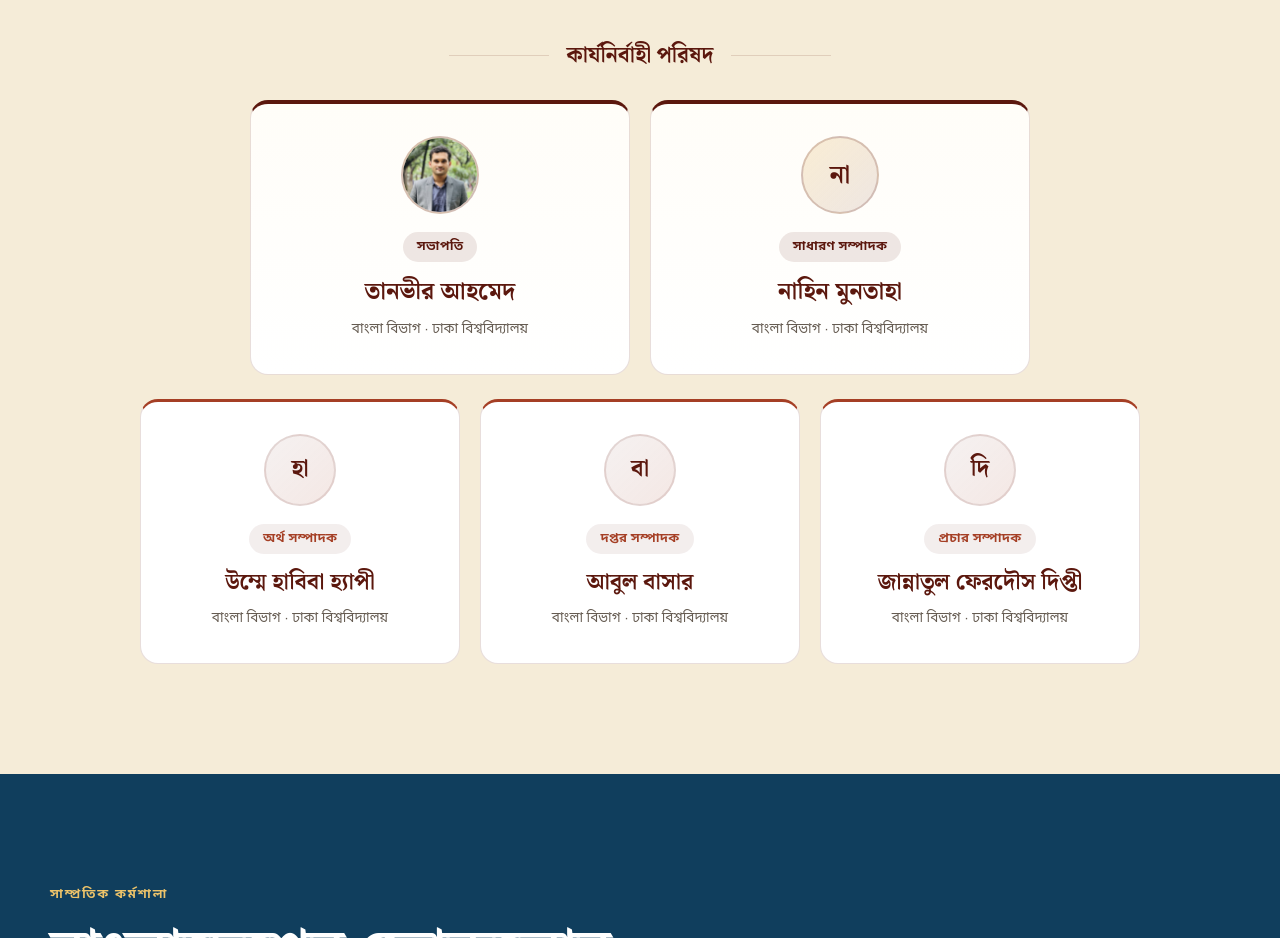
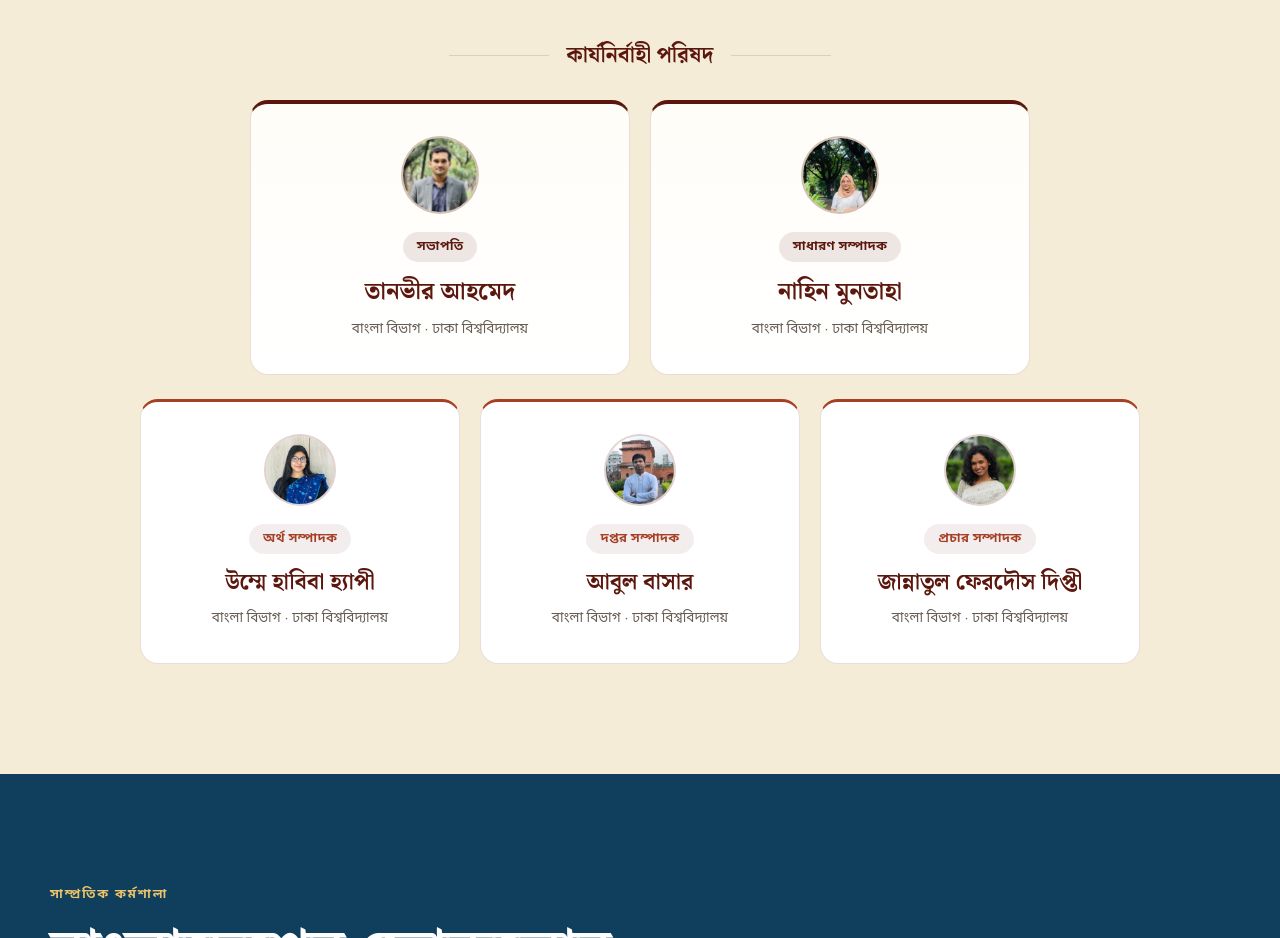
Before and after one commit to izobayer/bangla-gobeshona-sangsad, a plain HTML site: page index.html in a window 1280 px wide. Shown: the part 2060-2998 px from the top of the page. Drawn offline with Linux system fonts and the light colour scheme.

Commit message:
Add executive committee portraits

```diff
--- a/index.html
+++ b/index.html
@@ -145,7 +145,9 @@
               </article>
 
               <article class="committee-card committee-card-lead reveal">
-                <div class="committee-avatar" aria-hidden="true"><span>না</span></div>
+                <div class="committee-avatar has-photo">
+                  <img src="assets/nahin-muntaha.jpg" alt="নাহিন মুনতাহা, সাধারণ সম্পাদক" loading="lazy">
+                </div>
                 <div class="committee-info">
                   <span class="committee-role">সাধারণ সম্পাদক</span>
                   <h4 class="committee-name">নাহিন মুনতাহা</h4>
@@ -156,7 +158,9 @@
 
             <div class="committee-row committee-officers">
               <article class="committee-card reveal">
-                <div class="committee-avatar" aria-hidden="true"><span>হা</span></div>
+                <div class="committee-avatar has-photo">
+                  <img src="assets/umme-habiba-happy.jpg" alt="উম্মে হাবিবা হ্যাপী, অর্থ সম্পাদক" loading="lazy">
+                </div>
                 <div class="committee-info">
                   <span class="committee-role">অর্থ সম্পাদক</span>
                   <h4 class="committee-name">উম্মে হাবিবা হ্যাপী</h4>
@@ -165,7 +169,9 @@
               </article>
 
               <article class="committee-card reveal">
-                <div class="committee-avatar" aria-hidden="true"><span>বা</span></div>
+                <div class="committee-avatar has-photo">
+                  <img src="assets/abul-basar.jpg" alt="আবুল বাসার, দপ্তর সম্পাদক" loading="lazy">
+                </div>
                 <div class="committee-info">
                   <span class="committee-role">দপ্তর সম্পাদক</span>
                   <h4 class="committee-name">আবুল বাসার</h4>
@@ -174,7 +180,9 @@
               </article>
 
               <article class="committee-card reveal">
-                <div class="committee-avatar" aria-hidden="true"><span>দি</span></div>
+                <div class="committee-avatar has-photo">
+                  <img src="assets/jannatul-ferdous-dipti.jpg" alt="জান্নাতুল ফেরদৌস দিপ্তী, প্রচার সম্পাদক" loading="lazy">
+                </div>
                 <div class="committee-info">
                   <span class="committee-role">প্রচার সম্পাদক</span>
                   <h4 class="committee-name">জান্নাতুল ফেরদৌস দিপ্তী</h4>
```
Also changed, not shown: assets/abul-basar.jpg (added), assets/jannatul-ferdous-dipti.jpg (added), assets/nahin-muntaha.jpg (added), assets/umme-habiba-happy.jpg (added), 2 other files.
